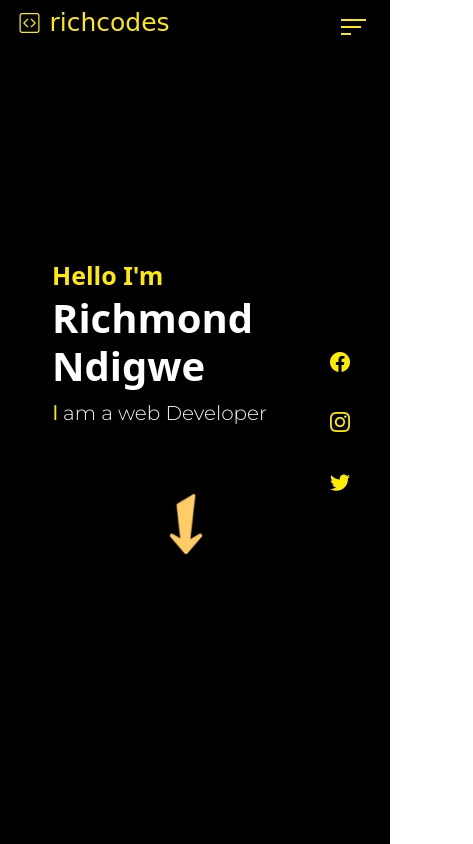
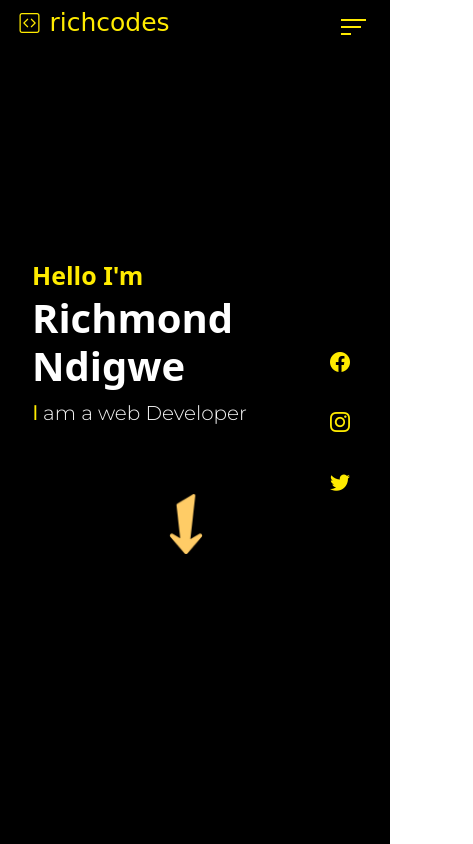
Before and after one commit to richcode43/portfolio, a plain HTML site: page richCode/index.html in a window 390 px wide. Shown: the top 844 px of the page, 473 px wide, since content can reach past the window. Drawn offline with nearby package versions, Linux system fonts and the light colour scheme.

Commit message:
Add files via upload

```diff
--- a/richCode/style.css
+++ b/richCode/style.css
@@ -707,10 +707,10 @@
                         .hero-h1 {
                             font-size: 40px;
                             margin-top: 15%;
-                            margin-left: -20px;
+                            margin-left: -40px;
                         }
                         .hero-paragraph {
-                            margin-left: -20px;
+                            margin-left: -40px;
                             font-size: 20px;
                         }
                         .hero-h1 span {
```
